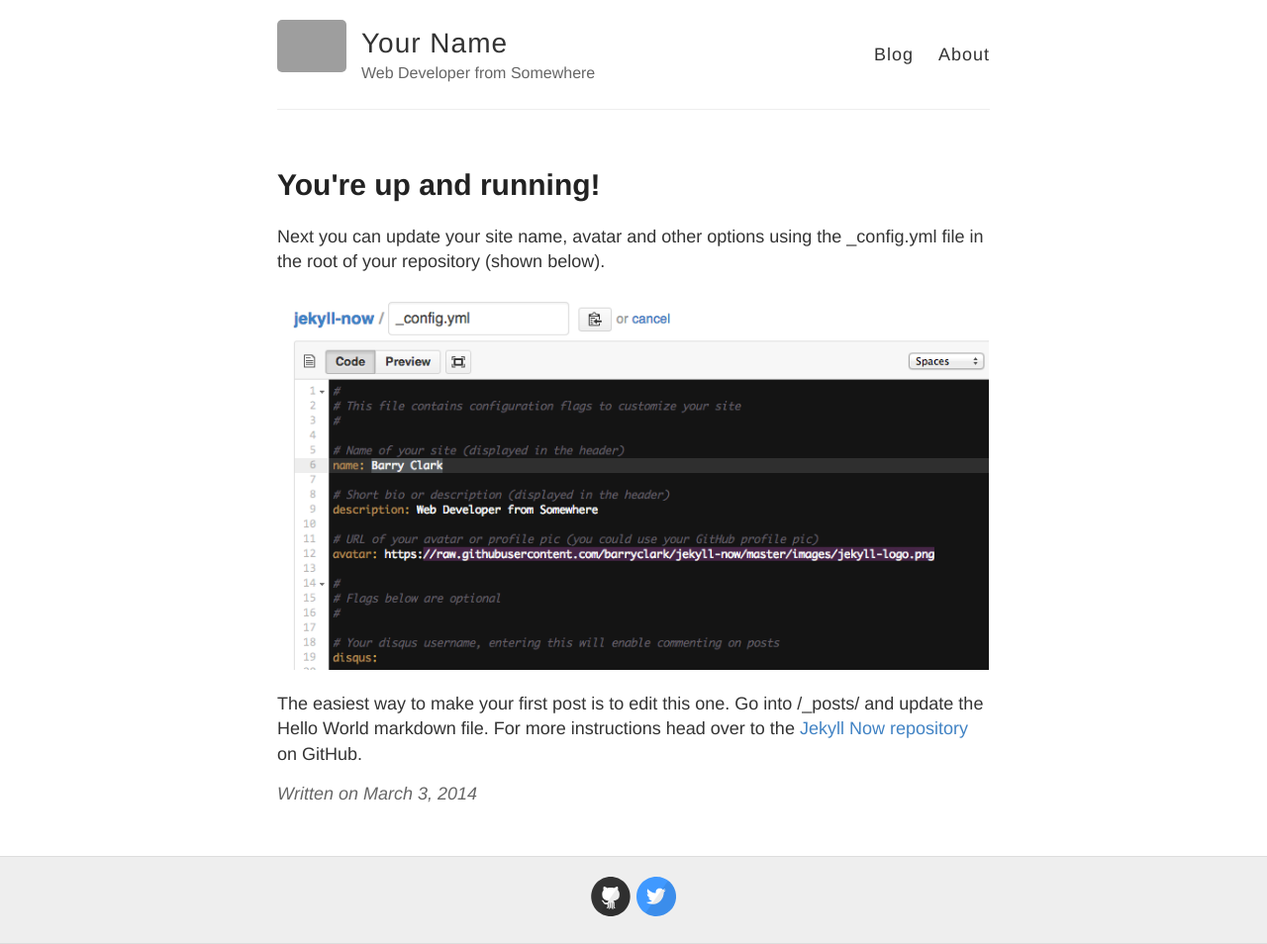
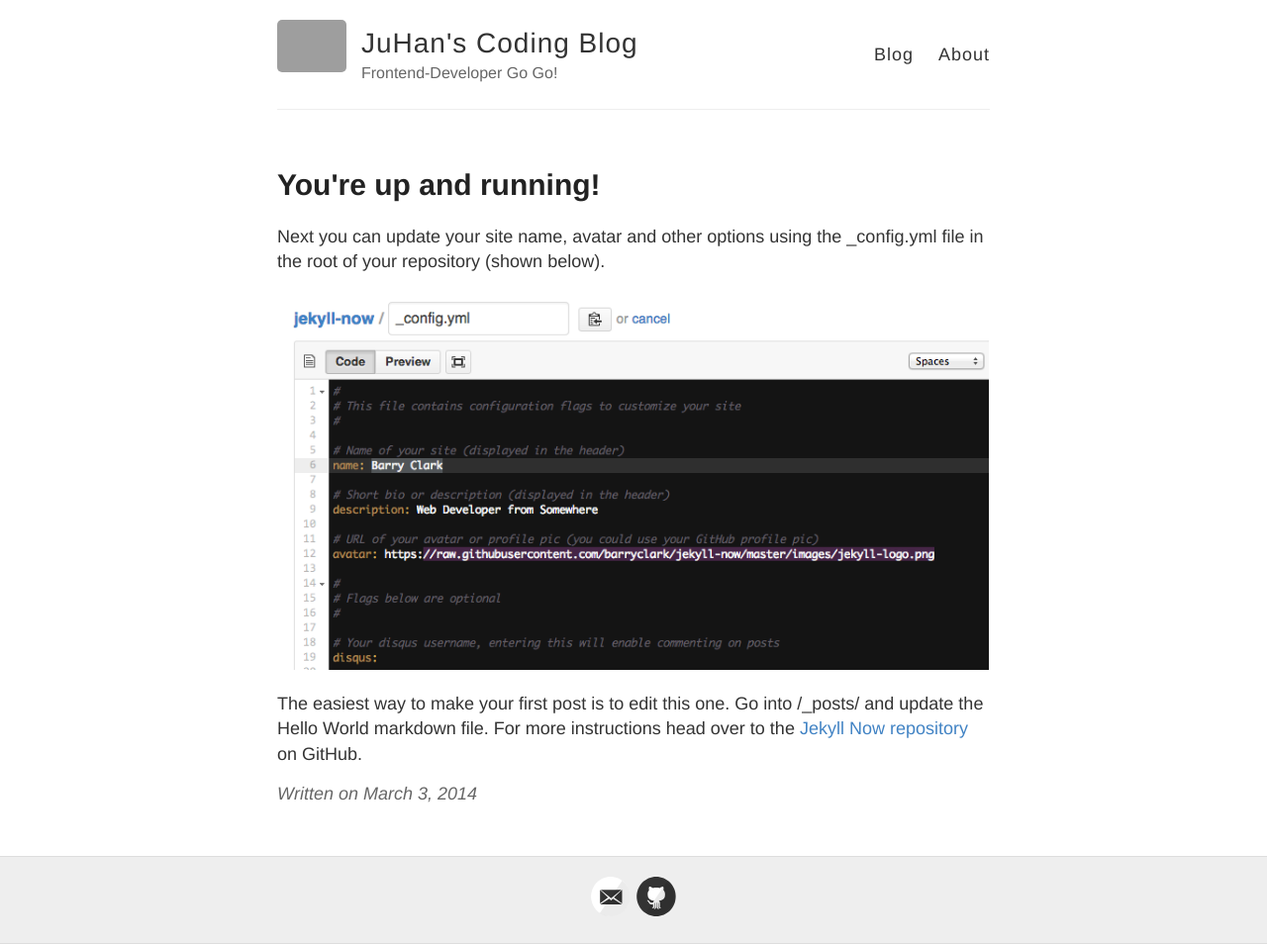
Before and after one commit to Juice-Han/Juice-Han.github.io, a Jekyll site: the page built from _posts/2014-3-3-Hello-World.md, in a window 1280 px wide. Shown: the whole page at 99% size. Built offline with Jekyll 4.4.1, drawn with Linux system fonts in a browser that asks for light colours; some of the changed lines change nothing that is shown; grey boxes are pictures that could not be loaded.

Commit message:
modify personal info

```diff
--- a/_config.yml
+++ b/_config.yml
@@ -3,10 +3,10 @@
 #
 
 # Name of your site (displayed in the header)
-name: Your Name
+name: JuHan's Coding Blog
 
 # Short bio or description (displayed in the header)
-description: Web Developer from Somewhere
+description: Frontend-Developer Go Go!
 
 # URL of your avatar or profile pic (you could use your GitHub profile pic)
 avatar: https://raw.githubusercontent.com/barryclark/jekyll-now/master/images/jekyll-logo.png
@@ -18,15 +18,15 @@
 # Includes an icon in the footer for each username you enter
 footer-links:
   dribbble:
-  email:
+  email: iiiamst16@gmail.com
   facebook:
   flickr:
-  github: barryclark/jekyll-now
+  github: Juice-Han
   instagram:
   linkedin:
   pinterest:
   rss: # just type anything here for a working RSS icon
-  twitter: jekyllrb
+  twitter:
   stackoverflow: # your stackoverflow profile, e.g. "users/50476/bart-kiers"
   youtube: # channel/<your_long_string> or user/<user-name>
   googleplus: # anything in your profile username that comes after plus.google.com/
@@ -41,7 +41,7 @@
 
 # Your website URL (e.g. http://barryclark.github.io or http://www.barryclark.co)
 # Used for Sitemap.xml and your RSS feed
-url:
+url: https://juice-han.github.io
 
 # If you're hosting your site at a Project repository on GitHub pages
 # (http://yourusername.github.io/repository-name)
```
Also changed, not shown: 4 other files.
